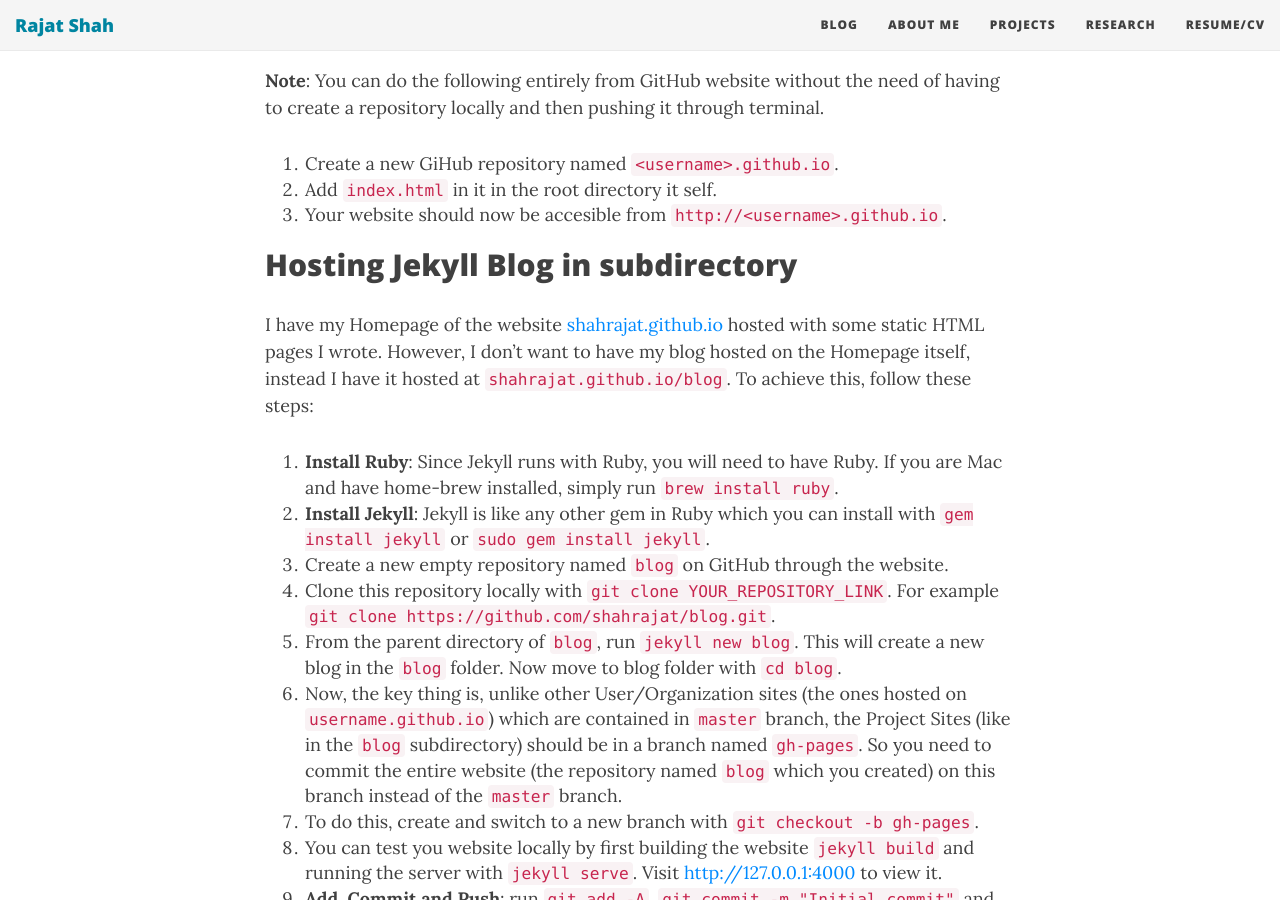
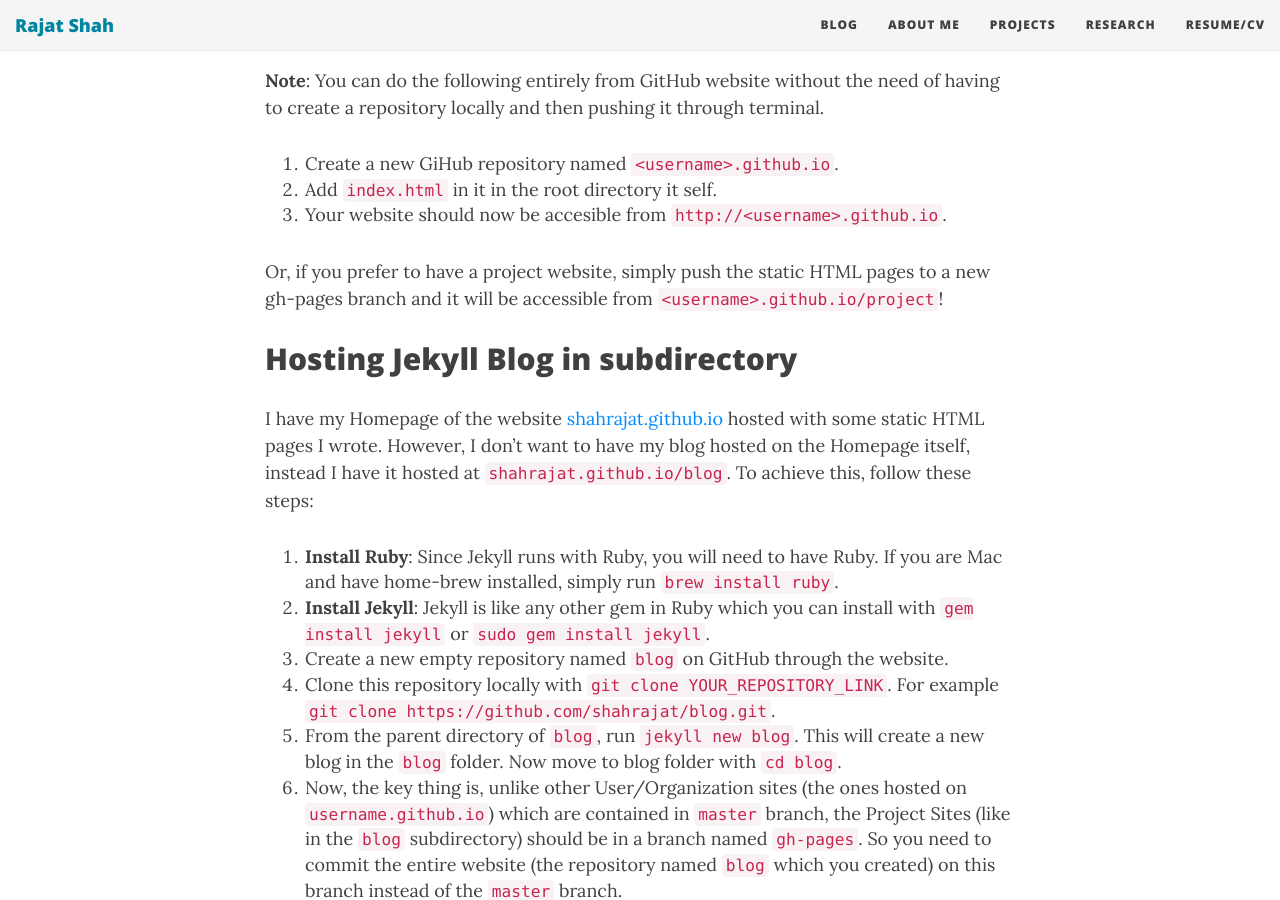
Before and after one commit to shahrajat/shahrajat.github.io, a Jekyll site: the page built from _posts/2016-06-22-install-jekyll-subdirectory-blog-github-pages.md, in a window 1280 px wide and 900 px high, scrolled down 674 px. Built offline with Jekyll 4.4.1, drawn with Linux system fonts in a browser that asks for light colours; nearby versions of some CDN libraries; comment, search, counter and statistics services are not loaded.

Commit message:
Updated 2016-06-22-install-jekyll-subdirectory-blog-github-pages.md

```diff
--- a/_posts/2016-06-22-install-jekyll-subdirectory-blog-github-pages.md
+++ b/_posts/2016-06-22-install-jekyll-subdirectory-blog-github-pages.md
@@ -19,7 +19,10 @@ Jekyll is one clever way of having a blog which doesn't require you to have any
 2. Add `index.html` in it in the root directory it self.
 3. Your website should now be accesible from `http://<username>.github.io`.
 
+Or, if you prefer to have a project website, simply push the static HTML pages to a new gh-pages branch and it will be accessible from `<username>.github.io/project`!
+
 ## Hosting Jekyll Blog in subdirectory
+
 I have my Homepage of the website [shahrajat.github.io](http://shahrajat.github.io) hosted with some static HTML pages I wrote. However, I don't want to have my blog hosted on the Homepage itself, instead I have it hosted at `shahrajat.github.io/blog`. To achieve this, follow these steps:
 
 1. **Install Ruby**: Since Jekyll runs with Ruby, you will need to have Ruby. If you are Mac and have home-brew installed, simply run `brew install ruby`.
```
